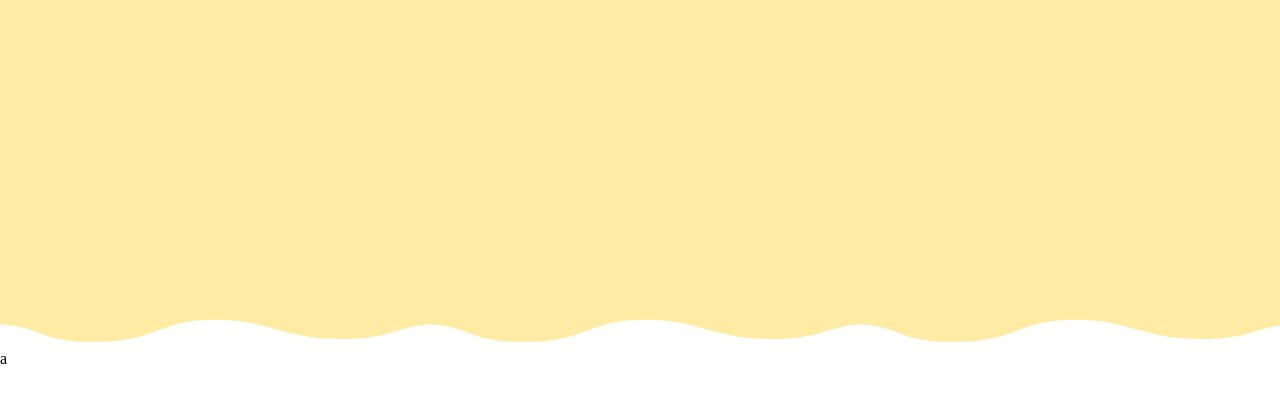
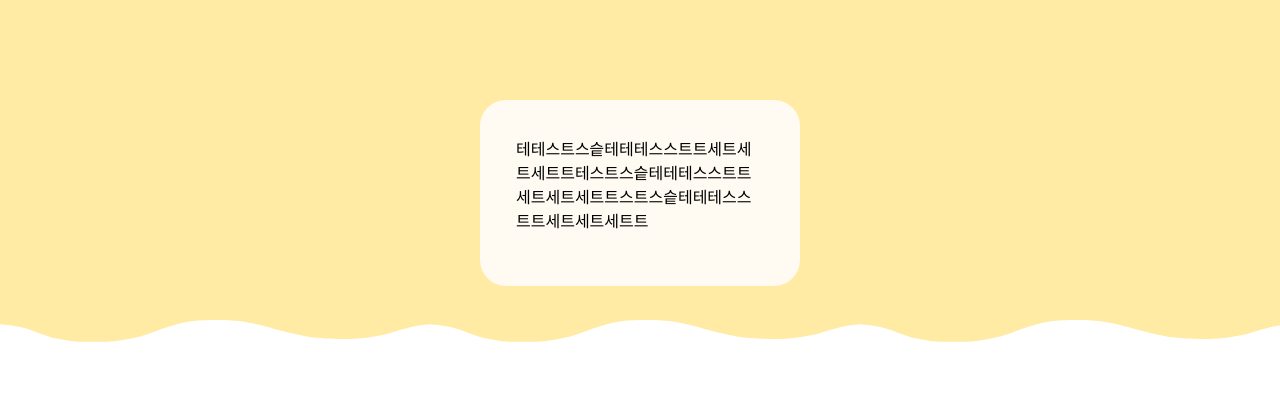
Before and after one commit to keepgoingLikelion/meringue-FE, a React (Vite) app: page /post/today in a window 1280 px wide. Shown: the top 402 px of the page. Built offline with nearby package versions, Linux system fonts and the light colour scheme.

Commit message:
[Feat] #9 - Add my text card

```diff
--- a/src/components/TextCard/TextCard.tsx
+++ b/src/components/TextCard/TextCard.tsx
@@ -1,8 +1,8 @@
 import styles from './TextCard.module.css';
 
-export default function TextCard({ text }: { text: String }) {
+export default function TextCard({ className, text }: { className: string; text: String }) {
   return (
-    <div className={styles.CardTextWrapper}>
+    <div className={`${className} ${styles.Wrapper}`}>
       <p className={styles.CardText}>{text}</p>
     </div>
   );
--- a/src/components/UserTextCard/UserTextCard.tsx
+++ /dev/null
@@ -1 +0,0 @@
-`
--- a/src/pages/MainPage/MainPage.module.css
+++ b/src/pages/MainPage/MainPage.module.css
@@ -1,6 +1,7 @@
 .title {
     height: 40%;
     background-color: #FFEBA4;
+    min-height: 300px;
 }
 .wave {
     width: 100%;
@@ -9,3 +10,19 @@
     background-repeat: repeat;
     background-image: url("/src/assets/wave.svg");
 }
+
+.wrapper {
+    position: relative;
+    top: 100px;
+    left: calc(50% - 160px);
+    width: 320px;
+    height: 186px;
+    background-color: #FFFBF2;
+    border-radius: 26px / 26px;
+    padding: 36px 36px;
+}
+.CardText {
+    width: 100%;
+    height: 100%;
+    overflow: hidden;
+}
--- a/src/pages/MainPage/MainPage.tsx
+++ b/src/pages/MainPage/MainPage.tsx
@@ -1,11 +1,19 @@
 import styles from './MainPage.module.css';
 
+function MyText({ content }: { content: string }) {
+  return (
+    <div className={styles.wrapper}>
+      <p className={styles.CardText}>{content}</p>
+    </div>
+  );
+}
 export default function MainPage() {
   return (
     <>
-      <div className={styles.title} />
+      <div className={styles.title}>
+        <MyText content="테테스트스슽테테테스스트트세트세트세트트테스트스슽테테테스스트트세트세트세트트스트스슽테테테스스트트세트세트세트트" />
+      </div>
       <div className={styles.wave} />
-      <div>a</div>
     </>
   );
 }
--- a/src/pages/StickerView/StickerView.module.css
+++ b/src/pages/StickerView/StickerView.module.css
@@ -4,3 +4,9 @@
     border: solid 1px black;
     background-color: #E6C1EB;
 }
+.CardTextWrapper {
+    position: fixed;
+    top: 50%;
+    left: 50%;
+    transform: translate(-50%, -50%);
+}
--- a/src/pages/StickerView/StickerView.tsx
+++ b/src/pages/StickerView/StickerView.tsx
@@ -66,6 +66,7 @@ export default function StickerView({ postId }: { postId: number }) {
         })}
       </div>
       <TextCard
+        className={styles.CardTextWrapper}
         text={postData?.content ?? 'Loading...'}
       />
       {toggleStickerButton ? (
```
Also changed, not shown: src/components/TextCard/TextCard.module.css (+8 -13 lines).
